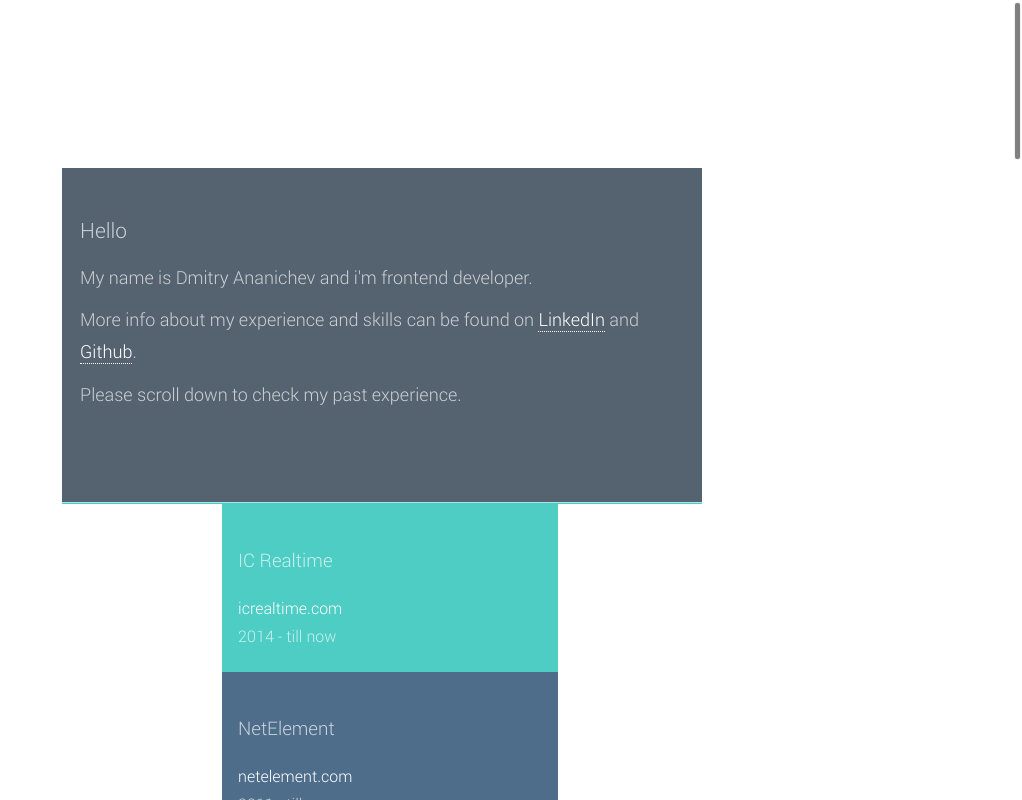
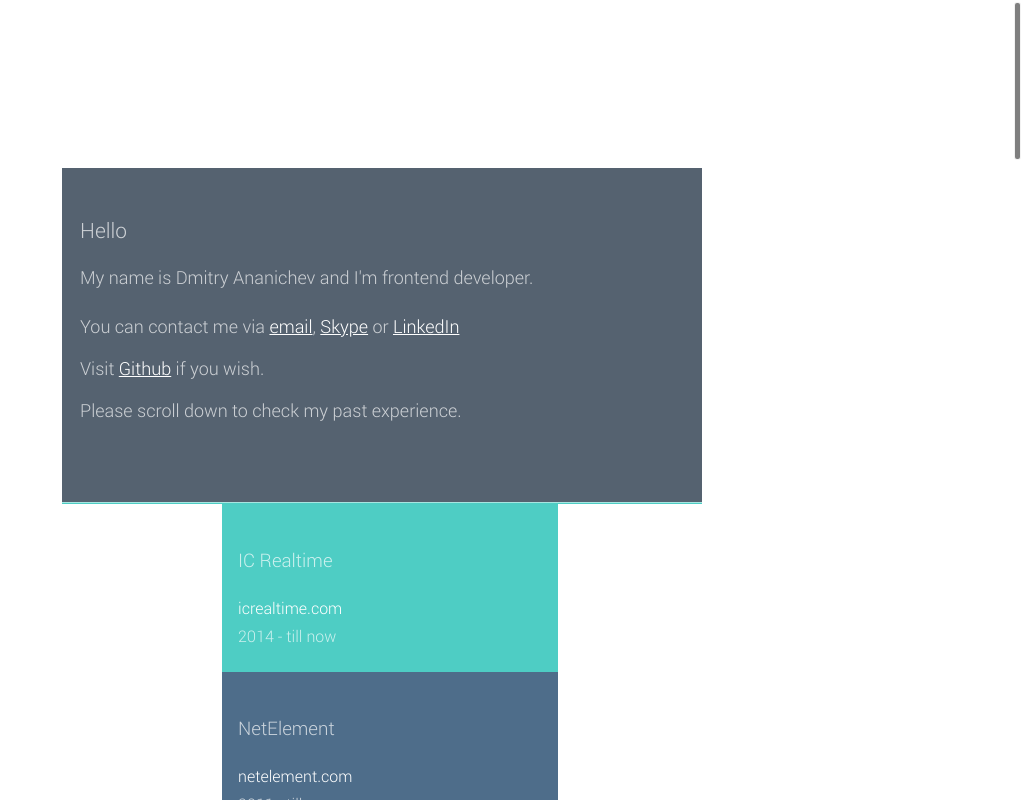
Before and after one commit to Fr3nzzy/tolookat.me, a plain HTML site: page index.html in a window 1280 px wide. Shown: the whole page, without its empty margins (258-1280 px from the left). Drawn offline with nearby package versions, Linux system fonts and the light colour scheme; files that its build step writes are made by us from their sources.

Commit message:
text improvemets and small style fixes

```diff
--- a/index.html
+++ b/index.html
@@ -12,11 +12,17 @@
             <li>
                 <h3>Hello</h3>
 
-                <p>My name is Dmitry Ananichev and i'm frontend developer.</p>
+                <p>My name is Dmitry Ananichev and I'm frontend developer.</p>
 
-                <p class="list-info">More info about my experience and skills can be found on <a href="http://linkedin.com/in/fr3nzy/en"
-                                                                               target="_blank">LinkedIn</a> and <a
-                        href="https://github.com/Fr3nzzy" target="_blank">Github</a>.</p>
+                <p class="list-info">
+                    You can contact me via
+                    <a href="mailto:a@qozz.ru">email</a>,
+                    <a href="skype:fr3nzy_at_work?call">Skype</a>
+                    or <a href="http://linkedin.com/in/fr3nzy/en">LinkedIn</a>
+                </p>
+
+                <p class="list-info">
+                    Visit  <a href="https://github.com/Fr3nzzy" target="_blank">Github</a> if you wish.</p>
 
                 <p class="list-info">Please scroll down to check my past experience.</p>
             </li>
@@ -25,7 +31,7 @@
                 <a target="_blank" href="http://icrealtime.com/">icrealtime.com</a>
 
                 <p>2014 - till now</p>
-                <p class="list-info">Developing frontend for online video streaming service with 360 video panoramas.</p>
+                <p class="list-info">Development of a frontend part of a system for online video streaming service with 360 video panoramas.</p>
                 <p class="list-info">Keywords: javascript, webgl, opengl es 2.0, action script 3, html 5, css 3, responsive design</p>
             </li>
             <li>
@@ -33,7 +39,7 @@
                 <a target="_blank" href="http://netelement.com">netelement.com</a>
 
                 <p>2011 - till now</p>
-                <p class="list-info">Developing frontend for single page application and middleware application for processing of payments.</p>
+                <p class="list-info">Development of a single page application and middleware application for processing of payments.</p>
                 <p class="list-info">Keywords: javascript, html 5, css 3, ajax, responsive design, asp.net</p>
             </li>
             <li>
@@ -41,7 +47,7 @@
                 <a target="_blank" href="http://synapsegroup.ru">SynapseGroup.ru</a>
 
                 <p>2010 - 2011</p>
-                <p class="list-info">Developing multiple real estate applications and unix administration.</p>
+                <p class="list-info">Development of a multiple real estate applications and unix administration.</p>
                 <p class="list-info">Keywords: php 5, yii, javascript, html, css, cms, crm, linux</p>
             </li>
             <li>
@@ -49,7 +55,7 @@
                 <a target="_blank" href="http://iConsulting.ru">iConsulting.ru</a>
 
                 <p>2009 - 2012</p>
-                <p class="list-info">Developing multiple sites (aka portals) and unix administration.</p>
+                <p class="list-info">Development of a multiple sites and unix administration.</p>
                 <p class="list-info">Keywords: php 5, yii, javascript, html, css, linux</p>
             </li>
             <li>
@@ -57,7 +63,7 @@
                 <a target="_blank" href="http://theta8.ru">theta8.ru</a>
 
                 <p>2008 - 2009</p>
-                <p class="list-info">Developing multiple sites (aka portals) and unix administration.</p>
+                <p class="list-info">Development of a multiple sites and unix administration.</p>
                 <p class="list-info">Keywords: php 4, cms, javascript, html, css, linux, freebsd</p>
             </li>
             <li>
--- a/styles/less/vendor/hakimel/monocle/monocle.less
+++ b/styles/less/vendor/hakimel/monocle/monocle.less
@@ -105,7 +105,11 @@
 }
 
 .list-b li a {
-  border-bottom: 1px dotted #fff;
+  text-decoration: underline;
+}
+
+.list-b li a:hover {
+  text-decoration: none;
 }
 
 .list-c {
```
Also changed, not shown: images/inetcons-white.png (deleted), images/logo_netelement_v4.png (deleted), images/synapse.png (deleted), images/theta8-logo.png (deleted).
